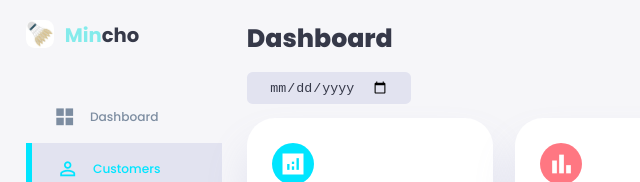
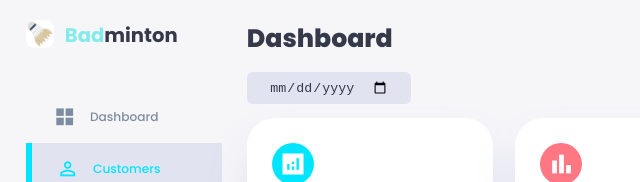
Before and after one commit to minju0809/javascript_dashboard-project, a plain HTML site: page index.html in a window 1280 px wide. Shown: the top 182 px of the page, 0-640 px from the left. Drawn offline with nearby package versions, Linux system fonts and the light colour scheme.

Commit message:
badminton 연결 해제

```diff
--- a/index.html
+++ b/index.html
@@ -24,7 +24,7 @@
           <div class="logo">
             <img src="/images/셔틀콕.jpeg" alt="" />
             <h2 class="title" style="cursor: pointer">
-              <span class="success">Min</span>cho
+              <span class="success">Bad</span>minton
             </h2>
           </div>
           <div id="close-btn" class="close">
--- a/js/dashboard.js
+++ b/js/dashboard.js
@@ -3,11 +3,11 @@ const menuBtn = document.querySelector("#menu-btn");
 const closeBtn = document.querySelector("#close-btn");
 const themeToggler = document.querySelector(".theme-toggler");
 
-const mincho = document.querySelector(".title");
+// const badminton = document.querySelector(".title");
 
-mincho.onclick = () => {
-  window.location.href = "../mincho/index.html";
-};
+// badminton.onclick = () => {
+//   window.location.href = "../badminton/index.html";
+// };
 
 // show sidebar
 menuBtn.addEventListener("click", () => {
```
Also changed, not shown: 1 other file.
